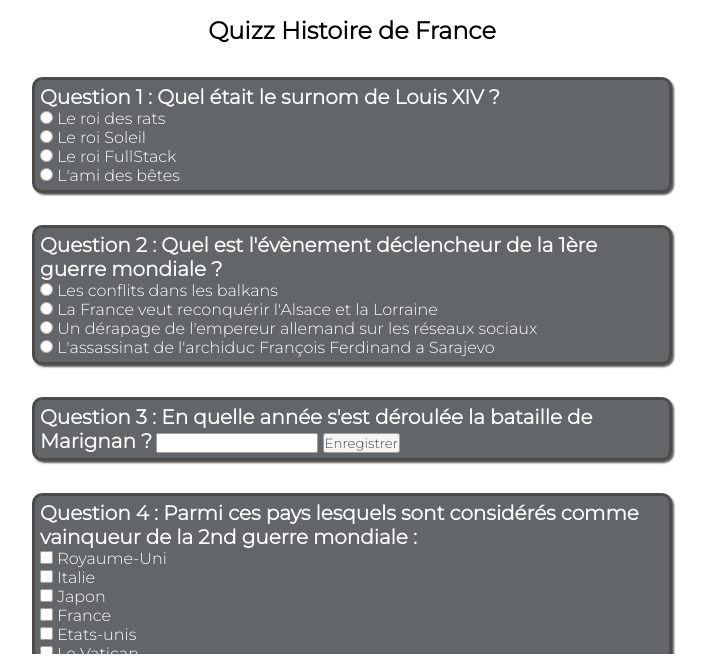
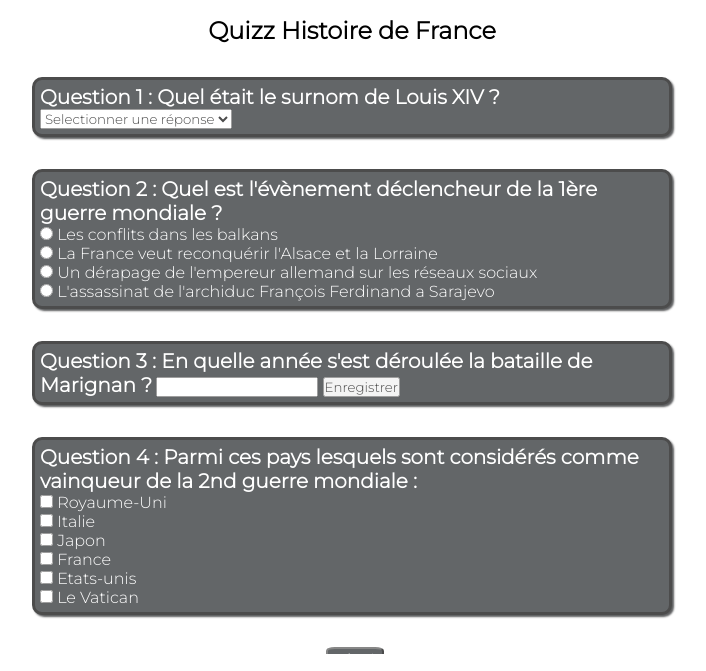
Before and after one commit to AlexCapoen/ProjetTechnoWEB, a PHP site: page /quizz2.php in a window 1280 px wide. Shown: the part 131-802 px from the top of the page, without its empty margins (288-994 px from the left). Run offline with PHP 8.4, Linux system fonts and the light colour scheme; some libraries are stand-ins or nearby versions.

Commit message:
Ajout carform quizz2

```diff
--- a/quizz2.php
+++ b/quizz2.php
@@ -20,12 +20,14 @@
           <form action="" method="post">
 
             <p class='titreQuestion'>Question 1 : Quel était le surnom de Louis XIV ?</p>
-            <input type="radio" name="radio" class="radio"> <label for="radio">Le roi des rats</label> <br/>
-            <input type="radio" name="radio" class="radio"> <label for="radio">Le roi Soleil</label><br/>
-            <input type="radio" name="radio" class="radio"> <label for="radio">Le roi FullStack</label><br/>
-            <input type="radio" name="radio" class="radio"> <label for="radio">L'ami des bêtes</label><br/>
+            <select  name="Roi" form="carform">
+              <option value="select" checked>Selectionner une réponse</option>
+              <option value="mako">Le Roi des rats</option>
+              <option value="requin">L'ami des bêtes</option>
+              <option value="serpent">Le Roi Soleil</option>
+              <option value="arairgnée">Le Roi full-stack</option>
+              </select>
 
-          </form>
         </div>
 
         <div id= 'question2_quizz2' class='questionQuizz2'>
```
